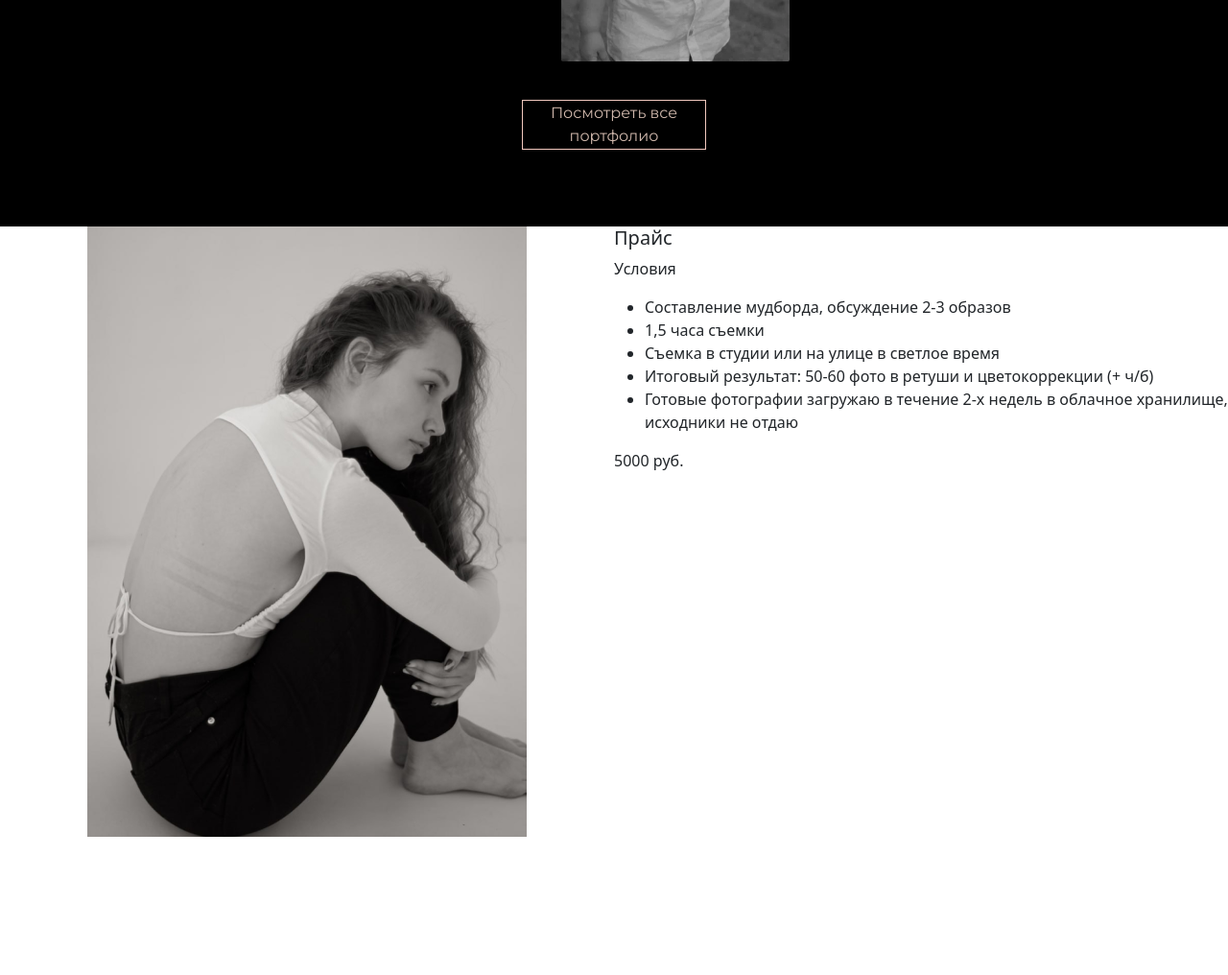
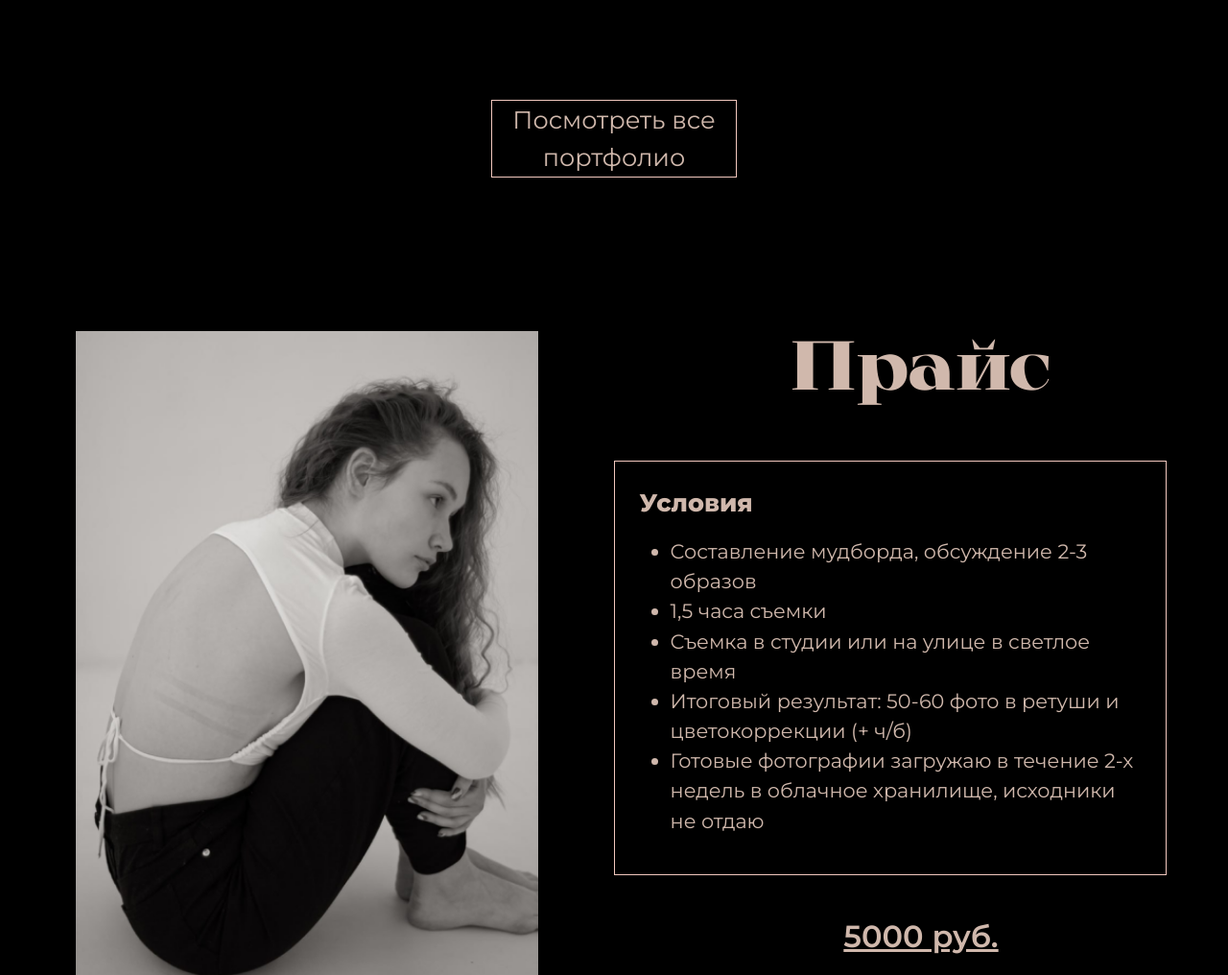
Before and after one commit to anyefremova/photographer-website, a plain HTML site: page index.html in a window 1280 px wide. Shown: the part 3739-4755 px from the top of the page at 96% size. Before the commit the page ends 4611 px from the top, so only its background shows below. Drawn offline with nearby package versions, Linux system fonts and the light colour scheme.

Commit message:
added fonts and styles for the price block

```diff
--- a/assets/styles/_fonts.scss
+++ b/assets/styles/_fonts.scss
@@ -20,3 +20,15 @@
     src: url('../fonts/Montserrat-Bold/Montserrat-Bold.ttf');
     font-weight: 700;
 }
+
+@font-face {
+    font-family: 'Montserrat-ExtraBold';
+    src: url('../fonts/Montserrat-ExtraBold/Montserrat-ExtraBold.ttf');
+    font-weight: 800;
+}
+
+@font-face {
+    font-family: 'Montserrat-SemiBold';
+    src: url('../fonts/Montserrat-SemiBold/Montserrat-SemiBold.ttf');
+    font-weight: 600;
+}
--- a/assets/styles/_vars.scss
+++ b/assets/styles/_vars.scss
@@ -2,6 +2,8 @@ $font-family-montserrat: 'Montserrat', sans-serif;
 $font-family-macherie: "Macherie";
 $font-family-montserrat-light: 'Montserrat-Light', sans-serif;
 $font-family-montserrat-bold: 'Montserrat-Bold', sans-serif;
+$font-family-montserrat-extrabold: 'Montserrat-ExtraBold', sans-serif;
+$font-family-montserrat-semibold: 'Montserrat-SemiBold', sans-serif;
 $beige: #A48C80;
 $beige-title: #D0B8AC;
 $beige-text: #F2C8BE;
--- a/assets/styles/style.scss
+++ b/assets/styles/style.scss
@@ -162,20 +162,63 @@
                 left: 55%;
                 transform: translateX(-50%);
                 z-index: 2;
+                margin-bottom: 20vh;
             }
         }
 
         .portfolio_button {
             display: flex;
             justify-content: center;
+            margin-bottom: 10vh;
 
             .portfolio_button_content {
                 font-family: $font-family-montserrat;
                 border: 1px solid $beige-text;
                 background-color: transparent;
                 color: $beige-title;
-                width: 15vw;
+                width: 20vw;
+                font-size: 1.6rem;
             }
         }
     }
 }
+
+.price_page {
+    background-color: #000000;
+
+    .block-4__card-body {
+        display: flex;
+        flex-direction: column;
+        align-items: center;
+        color: $beige-title;
+
+        .title-block-4 {
+            font-family: $font-family-macherie;
+            color: $beige-title;
+            font-size: 4.5rem;
+        }
+
+        .price_border {
+            border: solid 1px #F2C8BE;
+            margin: 5vh 5vw 5vh 0;
+            padding: 3vh 2vw;
+
+            .price_list_text {
+                font-family: $font-family-montserrat-extrabold;
+                font-size: 1.6rem;
+            }
+
+            .list-group__block4 {
+                font-family: $font-family-montserrat;
+                font-size: 1.3rem;
+            }
+
+        }
+
+        .price_text {
+            font-family: $font-family-montserrat-semibold;
+            text-decoration: underline;
+            font-size: 2rem;
+        }
+    }
+}
--- a/index.html
+++ b/index.html
@@ -115,11 +115,11 @@
     <section class="price_page">
         <div class="price_container">
             <div class="mb-lg-0 border-0">
-                <div class="row g-0 block2_content">
+                <div class="row g-0 block4_content">
                     <div class="col-lg-6 col-xl-6 col-xxl-6 block-4__image-block d-flex justify-content-center">
                         <img src="assets/images/price_img.png" class="img-fluid block4__img" alt="Фото модели">
                     </div>
-                    <div class="col-lg-6 col-xl-6 col-xxl-6 block-2__text-block d-flex justify-content-center">
+                    <div class="col-lg-6 col-xl-6 col-xxl-6 block-4__text-block d-flex justify-content-center">
                         <div class="block-4__card-body">
                             <h5 class="title-block-4">Прайс</h5>
                             <div class="price_border">
@@ -128,8 +128,7 @@
                                     <li class="list-item">Составление мудборда, обсуждение 2-3 образов</li>
                                     <li class="list-item">1,5 часа съемки</li>
                                     <li class="list-item">Съемка в студии или на улице в светлое время</li>
-                                    <li class="list-item">Итоговый результат: 50-60 фото в ретуши и цветокоррекции
-                                        (+
+                                    <li class="list-item">Итоговый результат: 50-60 фото в ретуши и цветокоррекции (+
                                         ч/б)
                                     </li>
                                     <li class="list-item">Готовые фотографии загружаю в течение 2-х недель в
```
Also changed, not shown: assets/fonts/Montserrat-ExtraBold/Montserrat-ExtraBold.ttf (added), assets/fonts/Montserrat-SemiBold/Montserrat-SemiBold.ttf (added), assets/styles/style.css, 1 other file.
